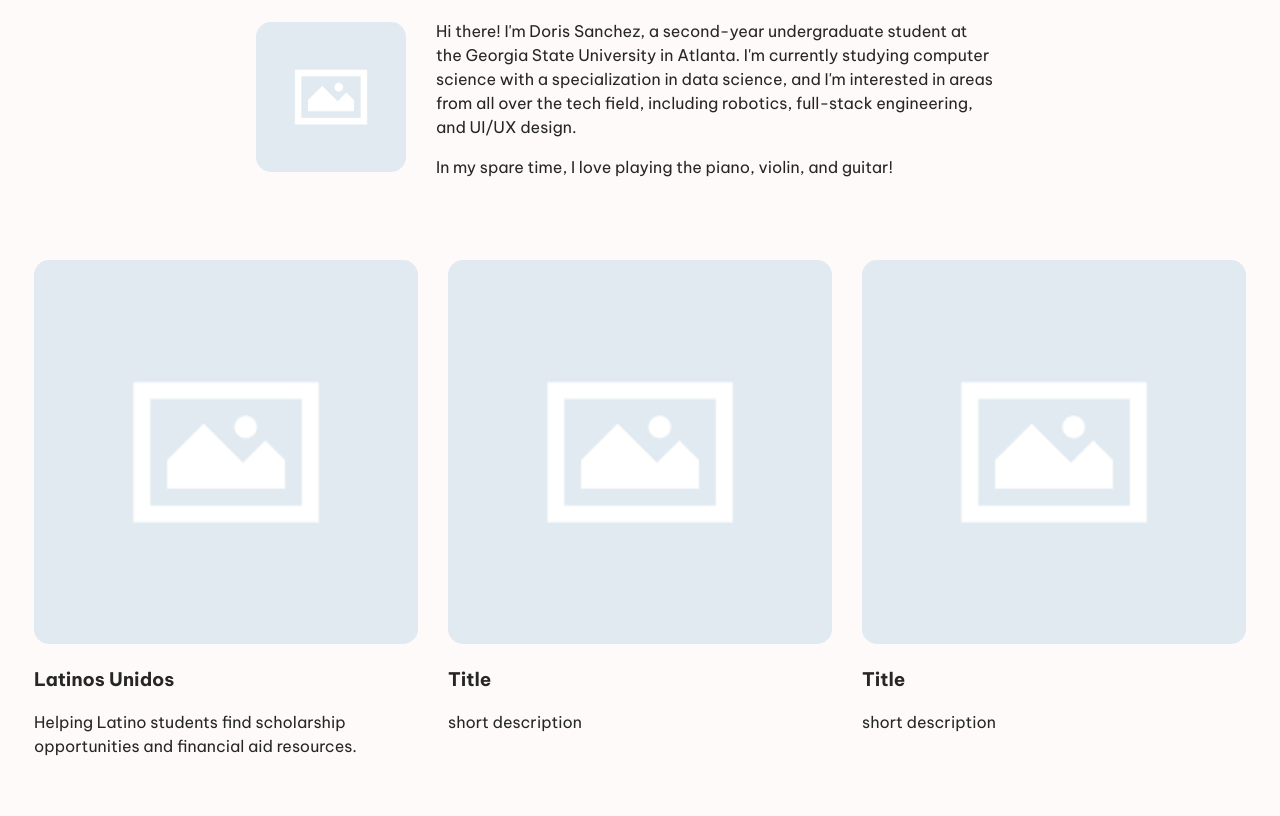
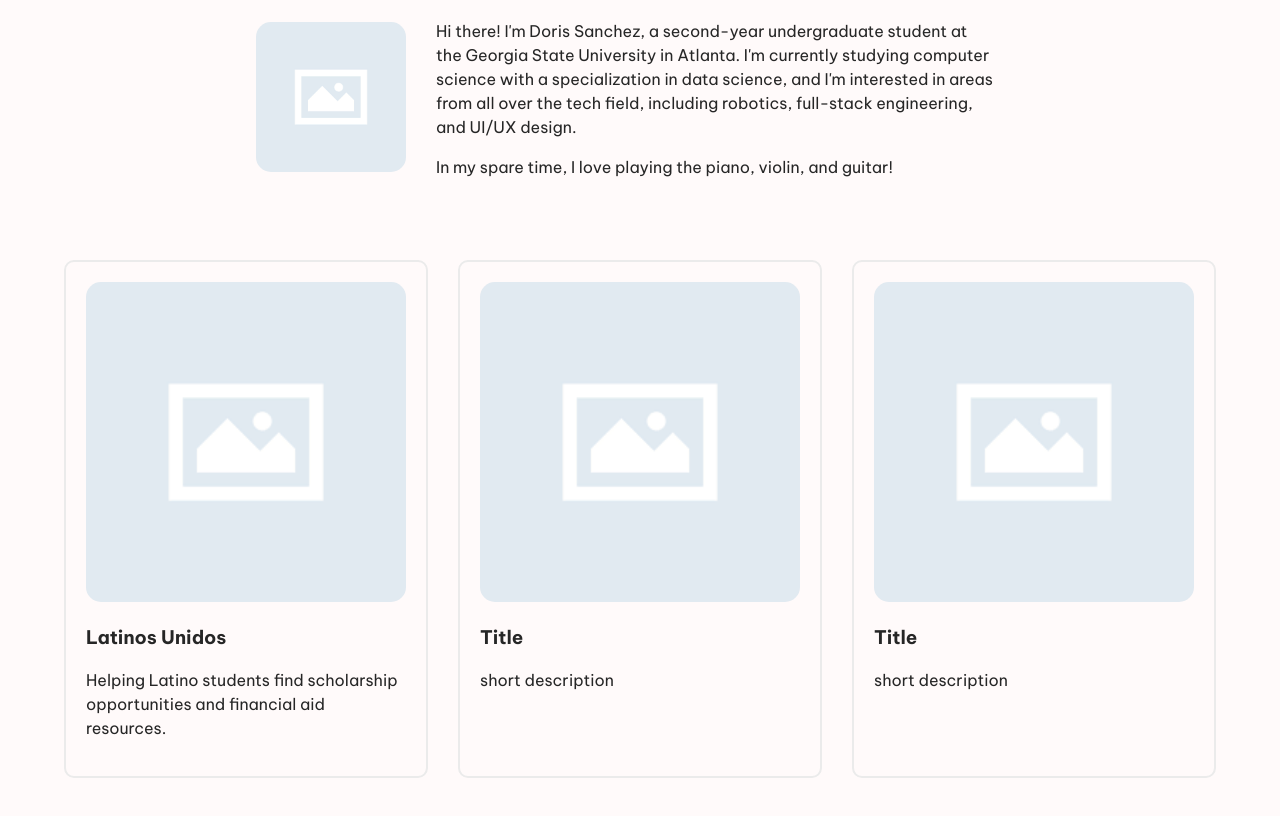
Before and after one commit to annesatran/SITE_Lab1_Doris_personalwebsite, a plain HTML site: page index.html in a window 1280 px wide. Shown: the part 388-1204 px from the top of the page. Drawn offline with Linux system fonts and the light colour scheme.

Commit message:
Added border to porfolio cards

```diff
--- a/style.css
+++ b/style.css
@@ -57,9 +57,11 @@ img {
 }
 
 .card {
-    width: 30%;
+    width: 25%;
     margin: 15px;
-    border:
+    padding: 20px;
+    border-radius: 10px;
+    border: 2px solid #ebebeb;
 }
 
 .card img {
```
